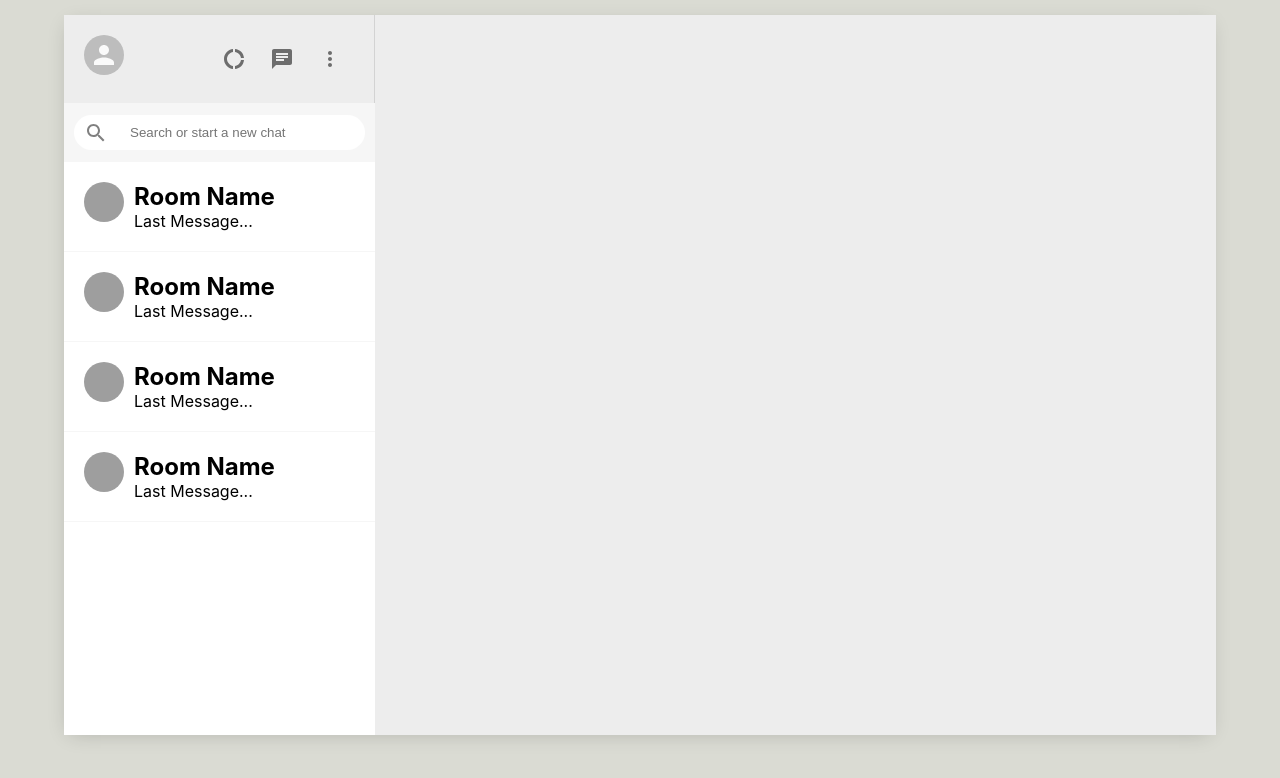
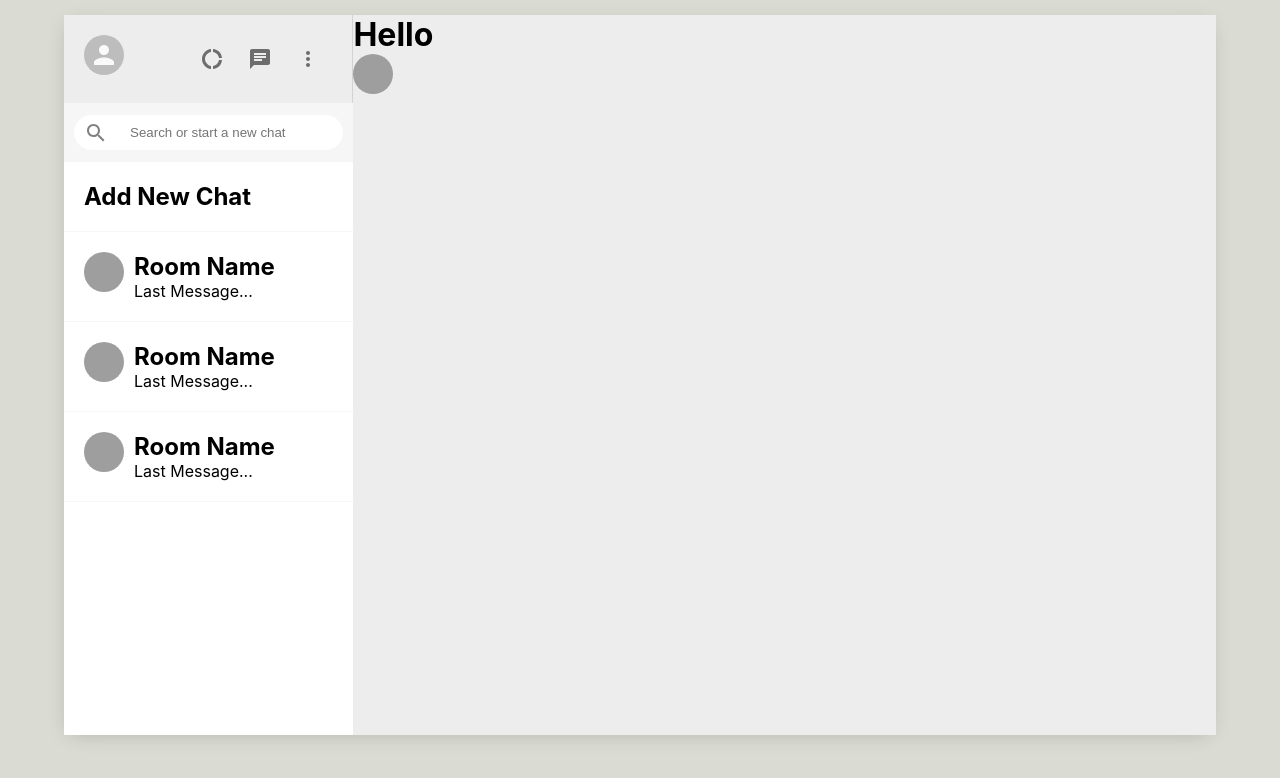
Before and after one commit to satty08/whatsapp, a React (Create React App) app: page / in a window 1280 px wide. Shown: the top 778 px of the page. Built offline with nearby package versions, Linux system fonts and the light colour scheme; grey boxes are pictures that could not be loaded.

Commit message:
chat section

```diff
--- a/src/App.js
+++ b/src/App.js
@@ -1,6 +1,7 @@
 import React from 'react';
 import './App.css';
 import Sidebar from './Sidebar';
+import Chat from './Chat';
 
 function App() {
 
@@ -13,6 +14,7 @@ function App() {
                 {/* Sidebar */}
                 <Sidebar />
                 {/* chat */}
+                <Chat />
             </div>
         </div>
     );
--- /dev/null
+++ b/src/Chat.js
@@ -0,0 +1,25 @@
+import { Avatar } from '@material-ui/core';
+import React, { useState, useEffect} from 'react';
+import './Chat.css';
+
+function Chat() {
+
+    const [seed, setSeed] = useState('');
+
+    useEffect(() => {
+        setSeed(Math.floor(Math.random()*5000))
+    }, [])
+
+    return (
+        <div className="chat">
+            <h1>Hello</h1>
+            <div className="chat__header">
+                <Avatar src={`https://avatars.dicebear.com/api/human/${seed}.svg`}/>
+            </div>
+            <div className="chat__body"></div>
+            <div className="chat__footer"></div>
+        </div>
+    )
+}
+
+export default Chat
--- a/src/Sidebar.js
+++ b/src/Sidebar.js
@@ -26,7 +26,7 @@ function Sidebar() {
                 </div>
             </div>
             <div className="sidebar__chats">
-                <SidebarChat />
+                <SidebarChat addNewChat />
                 <SidebarChat />
                 <SidebarChat />
                 <SidebarChat />
--- a/src/SidebarChat.js
+++ b/src/SidebarChat.js
@@ -2,7 +2,7 @@ import React, { useState, useEffect } from 'react'
 import './SidebarChat.css';
 import { Avatar } from '@material-ui/core';
 
-function SidebarChat() {
+function SidebarChat({ addNewChat }) {
 
     const [seed, setSeed] = useState('');
 
@@ -10,7 +10,16 @@ function SidebarChat() {
         setSeed(Math.floor(Math.random()*5000))
     }, [])
 
-    return (
+    const createChat = () => {
+        const roomName = prompt("Please enter name for chat");
+
+        if (roomName){
+            // do some clever stuff...
+
+        }
+    }
+
+    return !addNewChat ? (
         <div className="sidebarChat">
             <Avatar src={`https://avatars.dicebear.com/api/human/${seed}.svg`} />
             <div className="sidebarChat__info">
@@ -18,6 +27,11 @@ function SidebarChat() {
                 <p>Last Message...</p>
             </div>
         </div>
+    ):
+    (
+        <div onClick={createChat} className="sidebarChat">
+            <h2>Add New Chat</h2>
+        </div>
     )
 }
 
```
Also changed, not shown: src/Chat.css (added).
